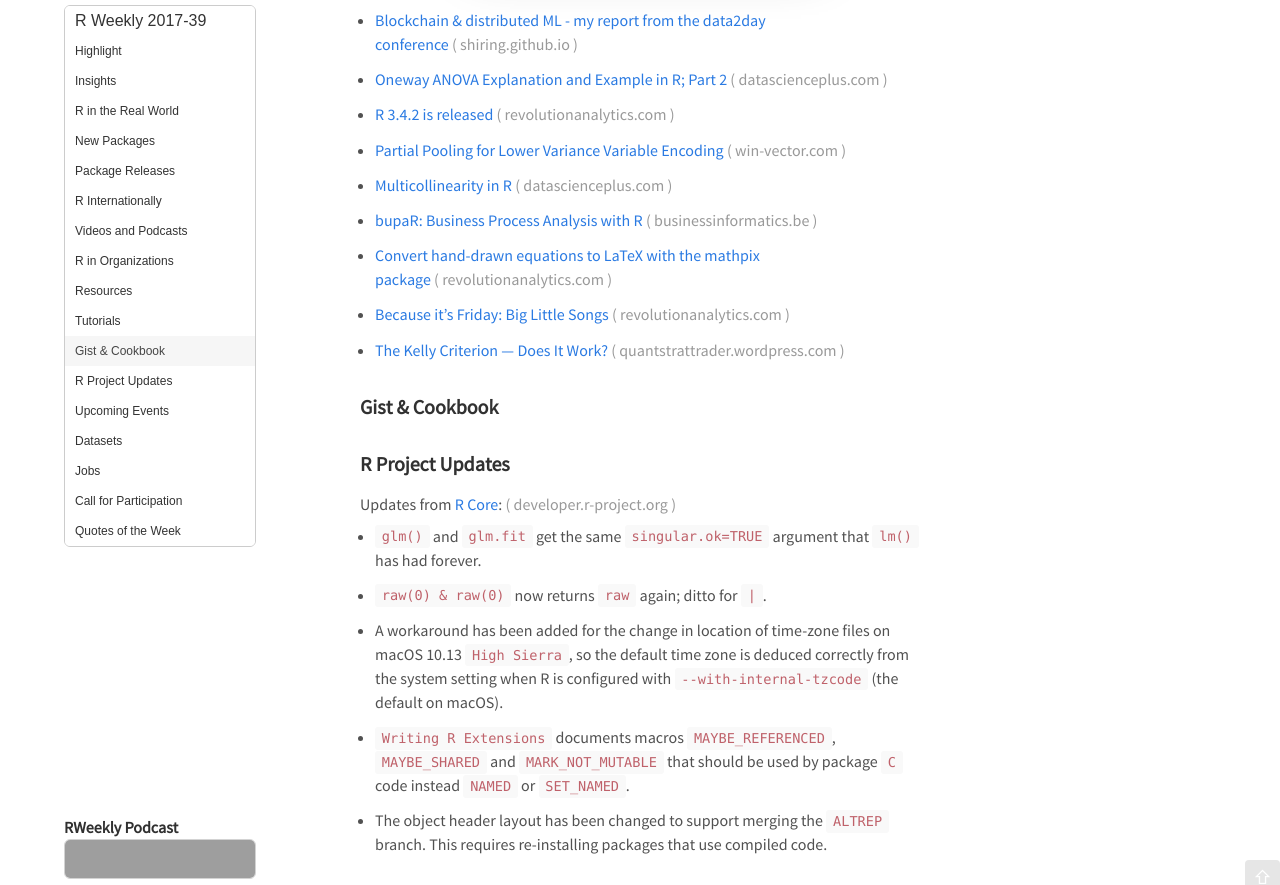
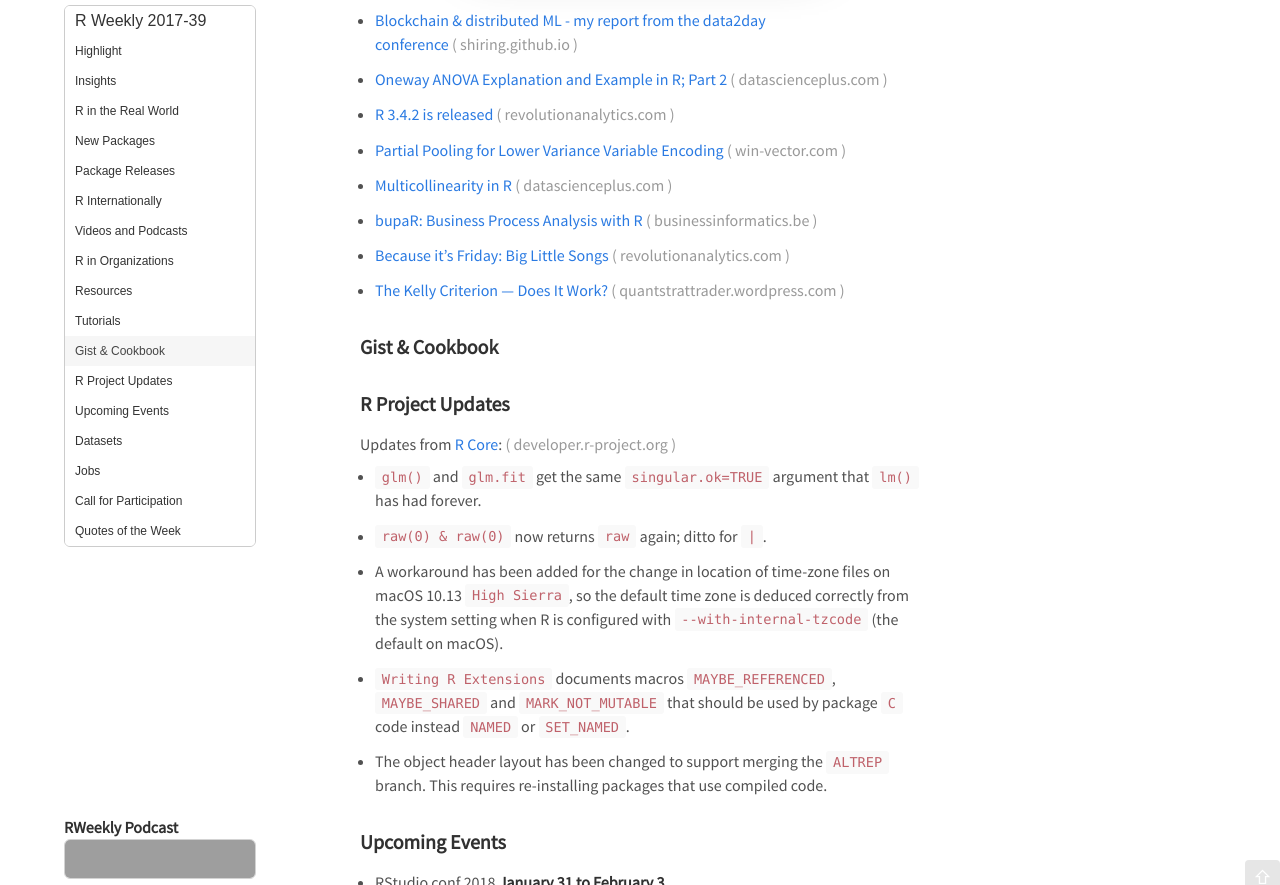
Before and after one commit to rweekly/rweekly.org, a Jekyll site: the page built from draft.md, in a window 1280 px wide and 900 px high, scrolled down 4655 px, cut to the strip 15-900 px from the top of the window. Built offline with Jekyll 4.4.1, drawn with Linux system fonts in a browser that asks for light colours; emoji names are drawn with the system emoji font; comment, search, counter and statistics services are not loaded; grey boxes are pictures that could not be loaded.

Commit message:
Draft: 2017-40

```diff
--- a/draft.md
+++ b/draft.md
@@ -130,8 +130,6 @@ Release Date: 2017-10-02
 
 + [bupaR: Business Process Analysis with R](https://businessinformatics.be/2017/09/29/bupar-business-process-analysis-with-r/)
 
-+ [Convert hand-drawn equations to LaTeX with the mathpix package](http://blog.revolutionanalytics.com/2017/09/convert-hand-drawn-equations-to-latex-with-the-mathpix-package.html)
-
 + [Because it's Friday: Big Little Songs](http://blog.revolutionanalytics.com/2017/09/because-its-friday-big-little-songs.html)
 
 + [The Kelly Criterion — Does It Work?](https://quantstrattrader.wordpress.com/2017/09/29/the-kelly-criterion-does-it-work/)
```
